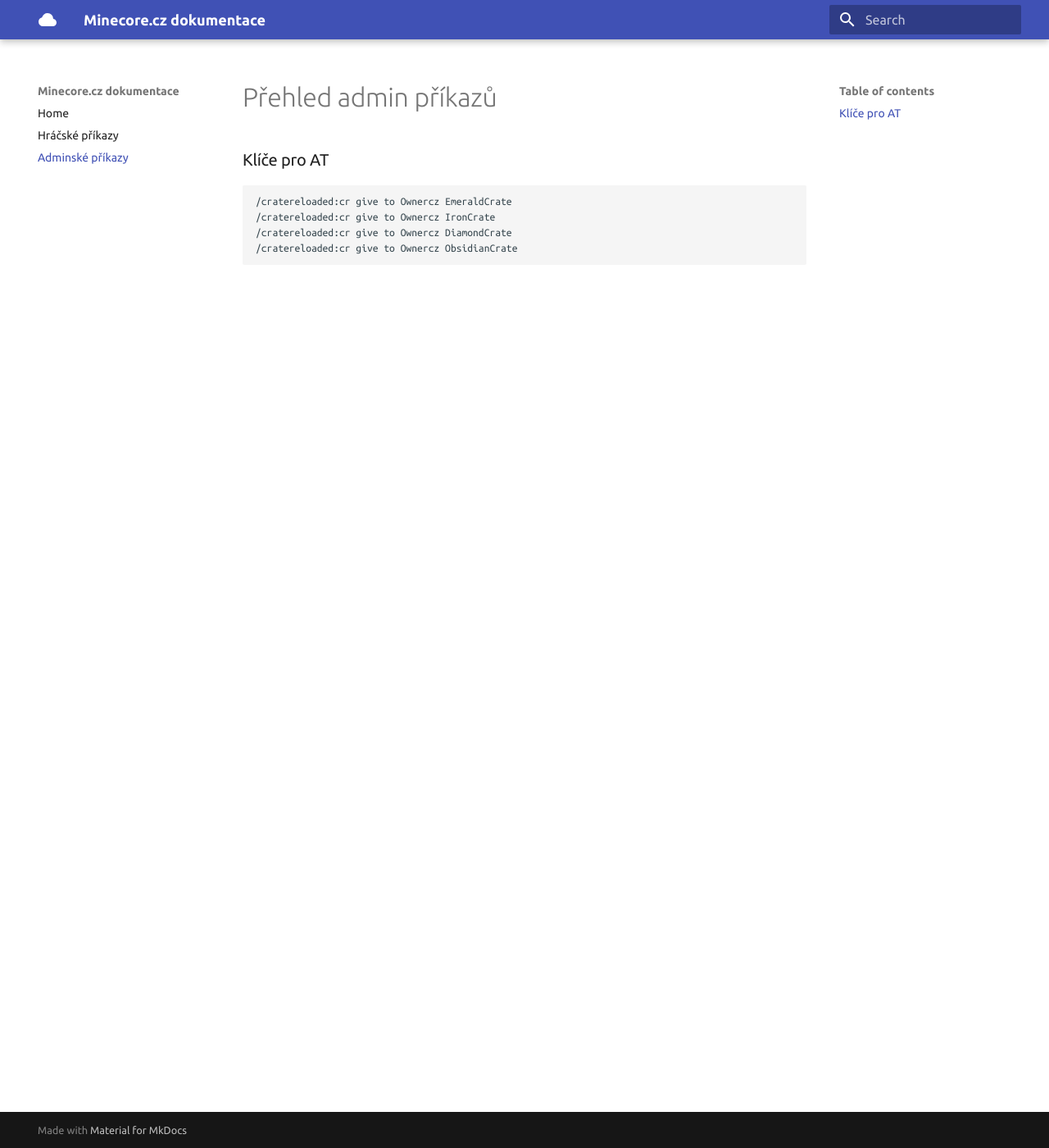
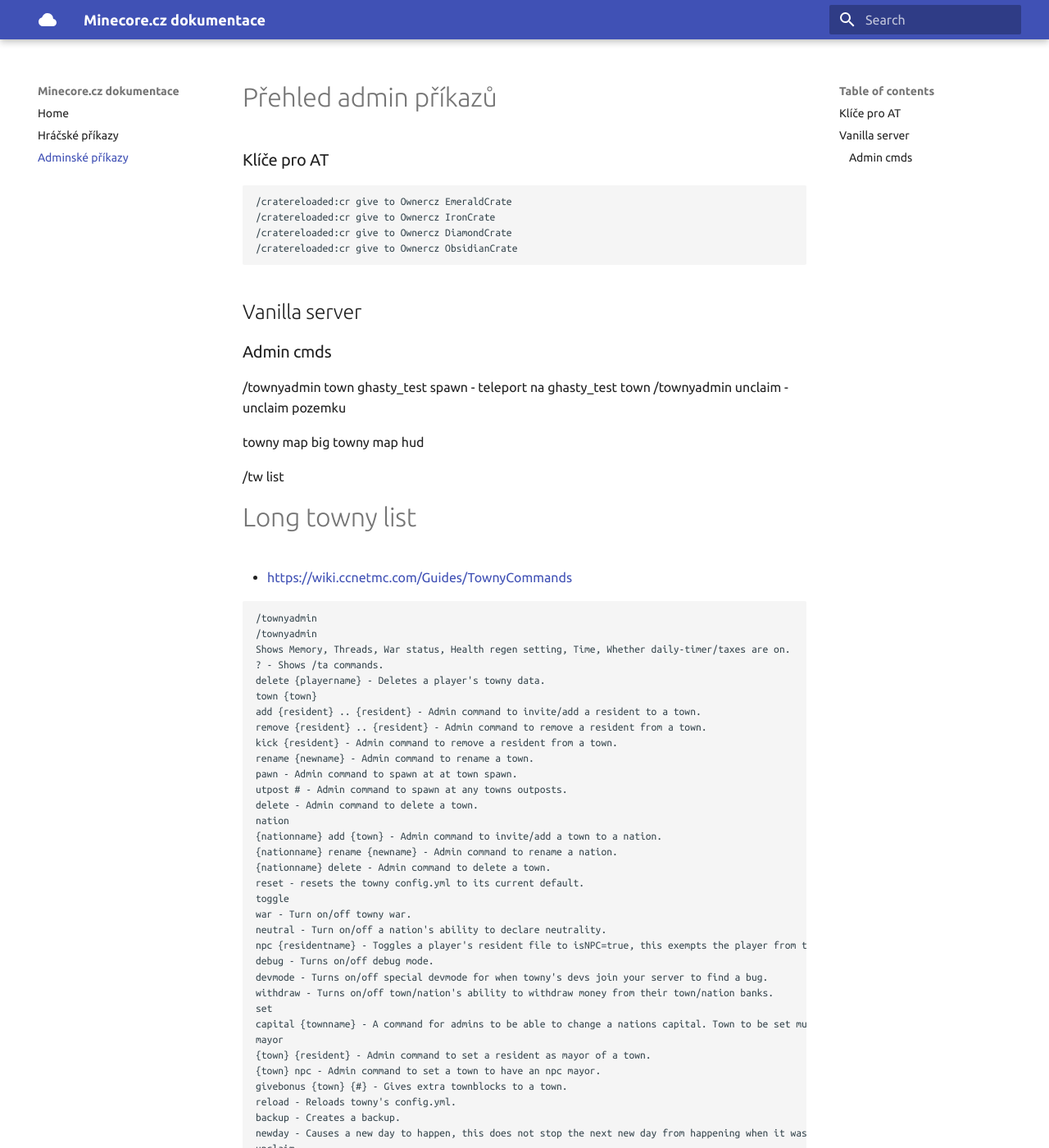
Before and after one commit to Ownercz/minecore-docs, an MkDocs documentation site: the page built from docs/admin.md, in a window 1280 px wide and 1400 px high. Shown: the whole window at 82% size. Built offline with MkDocs 1.6.1 and Material for MkDocs 9.7.7, drawn with Linux system fonts in a browser that asks for light colours; some of the changed text lies outside the part shown.

Commit message:
Update admin.md

````diff
--- a/docs/admin.md
+++ b/docs/admin.md
@@ -8,3 +8,59 @@
 /cratereloaded:cr give to Ownercz DiamondCrate
 /cratereloaded:cr give to Ownercz ObsidianCrate
 ```
+
+## Vanilla server
+### Admin cmds
+/townyadmin town ghasty_test spawn - teleport na ghasty_test town
+/townyadmin unclaim - unclaim pozemku
+
+
+towny map big
+towny map hud
+
+
+/tw list
+
+
+# Long towny list
+- https://wiki.ccnetmc.com/Guides/TownyCommands
+
+```
+/townyadmin
+/townyadmin
+Shows Memory, Threads, War status, Health regen setting, Time, Whether daily-timer/taxes are on.
+? - Shows /ta commands.
+delete {playername} - Deletes a player's towny data.
+town {town}
+add {resident} .. {resident} - Admin command to invite/add a resident to a town.
+remove {resident} .. {resident} - Admin command to remove a resident from a town.
+kick {resident} - Admin command to remove a resident from a town.
+rename {newname} - Admin command to rename a town.
+pawn - Admin command to spawn at at town spawn.
+utpost # - Admin command to spawn at any towns outposts.
+delete - Admin command to delete a town.
+nation
+{nationname} add {town} - Admin command to invite/add a town to a nation.
+{nationname} rename {newname} - Admin command to rename a nation.
+{nationname} delete - Admin command to delete a town.
+reset - resets the towny config.yml to its current default.
+toggle
+war - Turn on/off towny war.
+neutral - Turn on/off a nation's ability to declare neutrality.
+npc {residentname} - Toggles a player's resident file to isNPC=true, this exempts the player from taxes/upkeep.
+debug - Turns on/off debug mode.
+devmode - Turns on/off special devmode for when towny's devs join your server to find a bug.
+withdraw - Turns on/off town/nation's ability to withdraw money from their town/nation banks.
+set
+capital {townname} - A command for admins to be able to change a nations capital. Town to be set must already be a member of the nation.
+mayor
+{town} {resident} - Admin command to set a resident as mayor of a town.
+{town} npc - Admin command to set a town to have an npc mayor.
+givebonus {town} {#} - Gives extra townblocks to a town.
+reload - Reloads towny's config.yml.
+backup - Creates a backup.
+newday - Causes a new day to happen, this does not stop the next new day from happening when it was already scheduled.
+unclaim
+rect {radius} - Admin command to unclaim an area.
+purge {# as in days} - Deletes old residents.
+```
````
